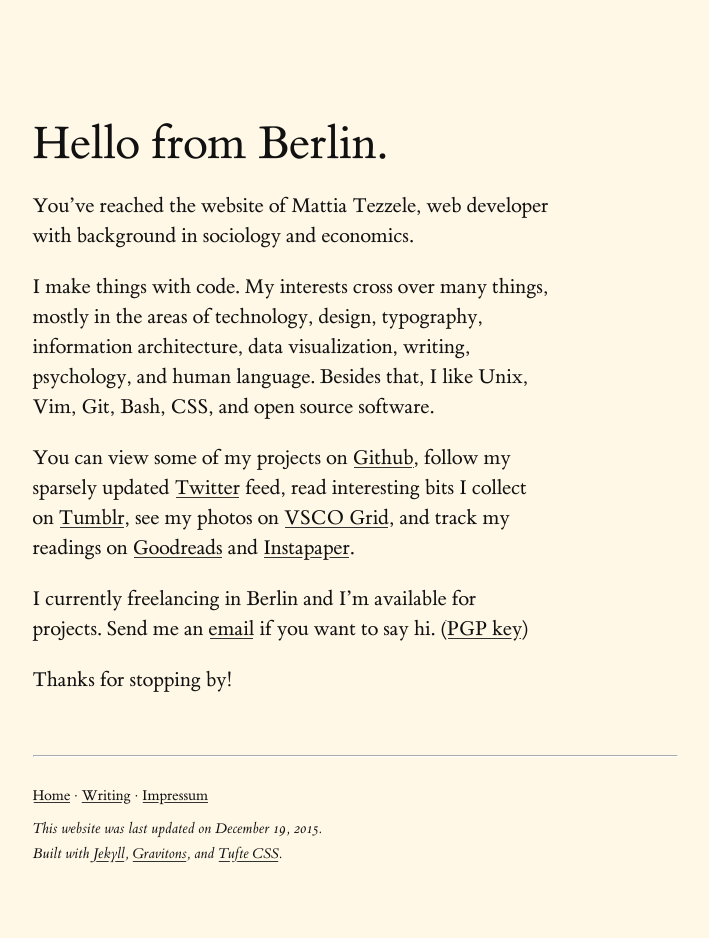
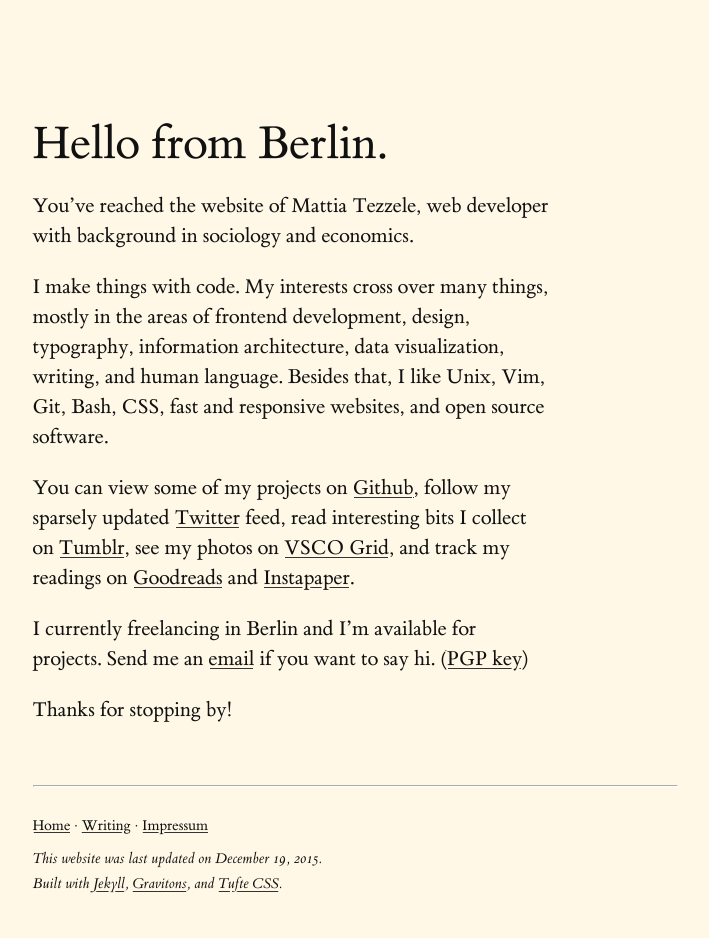
Before and after one commit to mrzool/mrzool.github.io, a Jekyll site: the page built from index.md, in a window 1280 px wide. Shown: the whole page, without its empty margins (285-994 px from the left). Built offline with Jekyll 4.4.1, drawn with Linux system fonts in a browser that asks for light colours; before the commit the page ends 908 px from its top, so only the background shows below that.

Commit message:
More specific interests

```diff
--- a/index.md
+++ b/index.md
@@ -8,7 +8,7 @@ exclude: true
 
 You've reached the website of Mattia Tezzele, web developer with background in sociology and economics.
 
-I make things with code. My interests cross over many things, mostly in the areas of technology, design, typography, information architecture, data visualization, writing, psychology, and human language. Besides that, I like Unix, Vim, Git, Bash, CSS, and open source software.
+I make things with code. My interests cross over many things, mostly in the areas of frontend development, design, typography, information architecture, data visualization, writing, and human language. Besides that, I like Unix, Vim, Git, Bash, CSS, fast and responsive websites, and open source software.
 
 You can view some of my projects on [Github](http://github.com/mrzool), follow my sparsely updated [Twitter](http://twitter.com/mrzool_) feed, read interesting bits I collect on [Tumblr](http://zoolnotes.tumblr.com), see my photos on [VSCO Grid](https://mrzool.vsco.co/), and track my readings on [Goodreads](http://www.goodreads.com/mrzool) and [Instapaper](https://www.instapaper.com/p/__zool).
 
```
